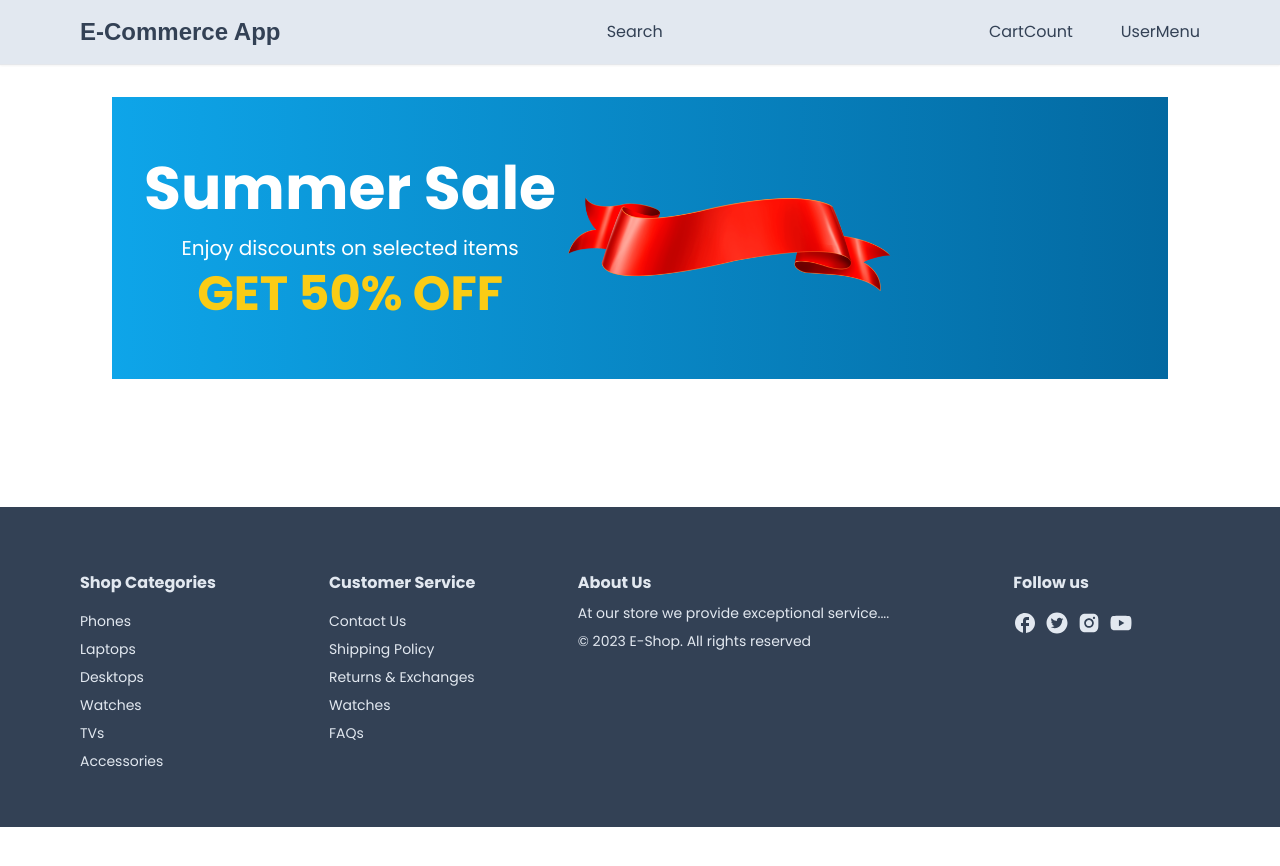
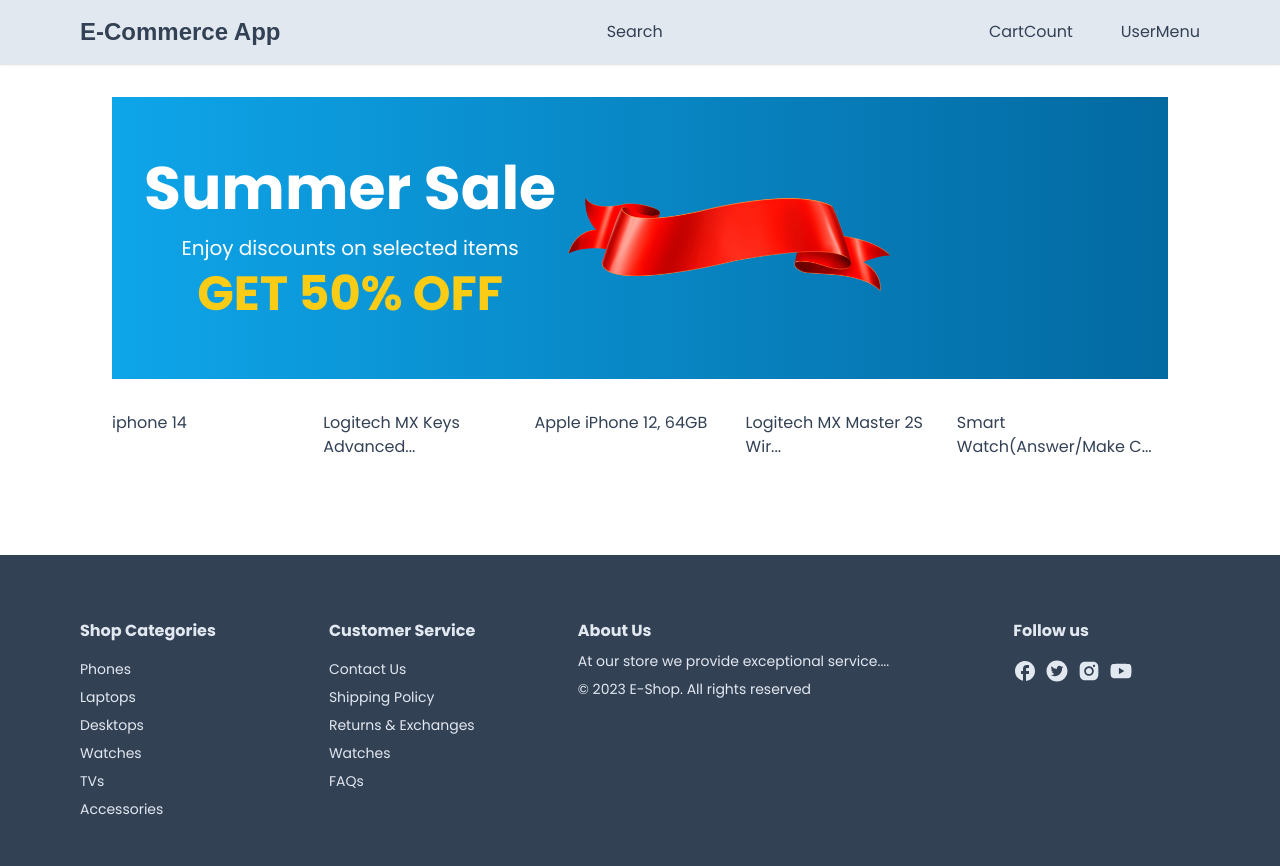
Before and after one commit to AndriyKostenko/React-FastAPI_E-Commerce_App, a Next.js app in the folder frontend/: page / in a window 1280 px wide. Shown: the top 866 px of the page. Before the commit the page ends 827 px from the top, so only its background shows below. Built offline with nearby package versions, Linux system fonts and the light colour scheme; a web font is replaced by a local one.

Commit message:
complt. the product list for diff screens

```diff
--- a/frontend/app/page.tsx
+++ b/frontend/app/page.tsx
@@ -1,5 +1,7 @@
+import { products } from "@/utils/products";
 import  Container  from "./components/Container";
 import HomeBanner from "./components/banner/HomeBanner";
+import { truncateText } from "@/utils/truncateText";
 
 
 export default function Home() {
@@ -9,6 +11,21 @@ export default function Home() {
 				<div>
 					<HomeBanner/>
 				</div>
+				{/* mapping all products */}
+				<div className="grid
+				 				grid-cols-2
+								sm:grid-cols-3
+								lg:grid-cols-4
+								xl:grid-cols-5
+								2xl:grid-cols-6
+								gap:8">
+					{products.map((product: any) => {
+						// cutting the products name if longer 25 symb
+						return <div key={product.id}>
+									{truncateText(product.name)}
+								</div>
+					})}
+				</div>
 			</Container>
 		</div>
 	)
--- /dev/null
+++ b/frontend/utils/products.tsx
@@ -0,0 +1,185 @@
+
+//example of products
+export const products = [
+    {
+      id: "64a654593e91b8e73a351e9b",
+      name: "iphone 14",
+      description: "Short description",
+      price: 2999,
+      brand: "apple",
+      category: "Phone",
+      inStock: true,
+      images: [
+        {
+          color: "White",
+          colorCode: "#FFFFFF",
+          image:
+            "https://firebasestorage.googleapis.com/v0/b/e-shop-vid.appspot.com/o/products%2F1694245643713-iphone14-white.png?alt=media&token=2486cd23-8aa9-449e-8563-8c8a3278d0b4",
+        },
+        {
+          color: "Gray",
+          colorCode: "#808080",
+          image:
+            "https://firebasestorage.googleapis.com/v0/b/e-shop-vid.appspot.com/o/products%2F1694245647731-iphone14-gray.png?alt=media&token=ba0019e0-a6cb-4da7-b214-6252bf57f7e3",
+        },
+      ],
+      reviews: [],
+    },
+    {
+      id: "64a4ebe300900d44bb50628a",
+      name: "Logitech MX Keys Advanced Wireless Illuminated Keyboard, Tactile Responsive Typing, Backlighting, Bluetooth, USB-C, Apple macOS, Microsoft Windows, Linux, iOS, Android, Metal Build (Black)",
+      description:
+        "PERFECT STROKE KEYS - Spherically-dished keys match the shape of your fingertips, offering satisfying feedback with every tap\nCOMFORT AND STABILITY - Type with confidence on a keyboard crafted for comfort, stability, and precision",
+      price: 102.99,
+      brand: "logitech",
+      category: "Accesories",
+      inStock: true,
+      images: [
+        {
+          color: "Black",
+          colorCode: "#000000",
+          image:
+            "https://firebasestorage.googleapis.com/v0/b/e-shop-vid.appspot.com/o/products%2Flogitech-graphite.png?alt=media&token=d07334d8-ab2b-4648-a38b-2a062a1a49bc",
+        },
+      ],
+      reviews: [
+        {
+          id: "64a65a6158b470c6e06959ee",
+          userId: "6475af156bad4917456e6e1e",
+          productId: "64a4ebe300900d44bb50628a",
+          rating: 5,
+          comment: "good",
+          createdDate: "2023-07-06T06:08:33.067Z",
+          user: {
+            id: "6475af156bad4917456e6e1e",
+            name: "Charles",
+            email: "example@gmail.com",
+            emailVerified: null,
+            image:
+              "https://lh3.googleusercontent.com/a/AAcHTteOiCtILLBWiAoolIW9PJH-r5825pBDl824_8LD=s96-c",
+            hashedPassword: null,
+            createdAt: "2023-05-30T08:08:53.979Z",
+            updatedAt: "2023-05-30T08:08:53.979Z",
+            role: "ADMIN",
+          },
+        },
+      ],
+    },
+    {
+      id: "648437b38c44d52b9542e340",
+      name: "Apple iPhone 12, 64GB",
+      description:
+        'The product is refurbished, fully functional, and in excellent condition. Backed by the 90-day E~Shop Renewed Guarantee.\n- This pre-owned product has been professionally inspected, tested and cleaned by Amazon qualified vendors. It is not certified by Apple.\n- This product is in "Excellent condition". The screen and body show no signs of cosmetic damage visible from 12 inches away.\n- This product will have a battery that exceeds 80% capacity relative to new.\n- Accessories may not be original, but will be compatible and fully functional. Product may come in generic box.\n- Product will come with a SIM removal tool, a charger and a charging cable. Headphone and SIM card are not included.\n- This product is eligible for a replacement or refund within 90-day of receipt if it does not work as expected.\n- Refurbished phones are not guaranteed to be waterproof.',
+      price: 40,
+      brand: "Apple",
+      category: "Phone",
+      inStock: true,
+      images: [
+        {
+          color: "Black",
+          colorCode: "#000000",
+          image:
+            "https://firebasestorage.googleapis.com/v0/b/e-shop-vid.appspot.com/o/products%2Fiphone%2012%20black.png?alt=media&token=8fe19551-173a-4550-9d02-20afffc79b12",
+        },
+        {
+          color: "Blue",
+          colorCode: " #0000FF",
+          image:
+            "https://firebasestorage.googleapis.com/v0/b/e-shop-vid.appspot.com/o/products%2Fiphone%2012%20blue.png?alt=media&token=ede757d2-b631-4451-b80c-123861f16c92",
+        },
+        {
+          color: "Red",
+          colorCode: "#FF0000",
+          image:
+            "https://firebasestorage.googleapis.com/v0/b/e-shop-vid.appspot.com/o/products%2Fiphone%2012%20red.png?alt=media&token=945e1ffb-953e-467a-8325-5a8fbbbf3153",
+        },
+      ],
+      reviews: [
+        {
+          id: "6499b4887402b0efd394d8f3",
+          userId: "6499b184b0e9a8c8709821d3",
+          productId: "648437b38c44d52b9542e340",
+          rating: 4,
+          comment:
+            "good enough. I like the camera and casing. the delivery was fast too.",
+          createdDate: "2023-06-26T15:53:44.483Z",
+          user: {
+            id: "6499b184b0e9a8c8709821d3",
+            name: "Chaoo",
+            email: "example1@gmail.com",
+            emailVerified: null,
+            image:
+              "https://lh3.googleusercontent.com/a/AAcHTtcuRLwWi1vPKaQOcJlUurlhRAIIq2LgYccE8p32=s96-c",
+            hashedPassword: null,
+            createdAt: "2023-06-26T15:40:52.558Z",
+            updatedAt: "2023-06-26T15:40:52.558Z",
+            role: "USER",
+          },
+        },
+        {
+          id: "6499a110efe4e4de451c7edc",
+          userId: "6475af156bad4917456e6e1e",
+          productId: "648437b38c44d52b9542e340",
+          rating: 5,
+          comment: "I really liked it!!",
+          createdDate: "2023-06-26T14:30:40.998Z",
+          user: {
+            id: "6475af156bad4917456e6e1e",
+            name: "Charles",
+            email: "example@gmail.com",
+            emailVerified: null,
+            image:
+              "https://lh3.googleusercontent.com/a/AAcHTteOiCtILLBWiAoolIW9PJH-r5825pBDl824_8LD=s96-c",
+            hashedPassword: null,
+            createdAt: "2023-05-30T08:08:53.979Z",
+            updatedAt: "2023-05-30T08:08:53.979Z",
+            role: "ADMIN",
+          },
+        },
+      ],
+    },
+    {
+      id: "64a4e9e77e7299078334019f",
+      name: "Logitech MX Master 2S Wireless Mouse – Use on Any Surface, Hyper-Fast Scrolling, Ergonomic Shape, Rechargeable, Control Upto 3 Apple Mac and Windows Computers, Graphite",
+      description:
+        "Cross computer control: Game changing capacity to navigate seamlessly on 3 computers, and copy paste text, images, and files from 1 to the other using Logitech flow\nDual connectivity: Use with upto 3 Windows or Mac computers via included Unifying receiver or Bluetooth Smart wireless technology. Gesture button- Yes",
+      price: 70,
+      brand: "logitech",
+      category: "Accesories",
+      inStock: true,
+      images: [
+        {
+          color: "Graphite",
+          colorCode: " #383838",
+          image:
+            "https://firebasestorage.googleapis.com/v0/b/e-shop-vid.appspot.com/o/products%2Flogitech-graphite.png?alt=media&token=d07334d8-ab2b-4648-a38b-2a062a1a49bc",
+        },
+      ],
+      reviews: [],
+    },
+    {
+      id: "649d775128b6744f0f497040",
+      name: 'Smart Watch(Answer/Make Call), 1.85" Smartwatch for Men Women IP68 Waterproof, 100+ Sport Modes, Fitness Activity Tracker, Heart Rate Sleep Monitor, Pedometer, Smart Watches for Android iOS, 2023',
+      description:
+        'Bluetooth Call and Message Reminder: The smart watch is equipped with HD speaker, after connecting to your phone via Bluetooth, you can directly use the smartwatches to answer or make calls, read messages, store contacts, view call history. The smartwatch can set up more message notifications in "GloryFit" APP. You will never miss any calls and messages during meetings, workout and riding.',
+      price: 50,
+      brand: "Nerunsa",
+      category: "Watch",
+      inStock: true,
+      images: [
+        {
+          color: "Black",
+          colorCode: "#000000",
+          image:
+            "https://firebasestorage.googleapis.com/v0/b/e-shop-vid.appspot.com/o/products%2F1695192445608-watch-black.jpg?alt=media&token=4446b901-01ab-4152-8953-e36b22608755",
+        },
+        {
+          color: "Silver",
+          colorCode: "#C0C0C0",
+          image:
+            "https://firebasestorage.googleapis.com/v0/b/e-shop-vid.appspot.com/o/products%2F1695192448311-watch-silver.jpg?alt=media&token=a76bec63-f616-4647-9dd3-b3d23407ba4f",
+        },
+      ],
+      reviews: [],
+    },
+  ];
--- /dev/null
+++ b/frontend/utils/truncateText.ts
@@ -0,0 +1,7 @@
+
+// truncating the long strings for the 25 chars limit
+export const truncateText = (str: string) => {
+    if(str.length < 25)
+        return str;
+    return str.substring(0, 25) + "...";
+}
```
